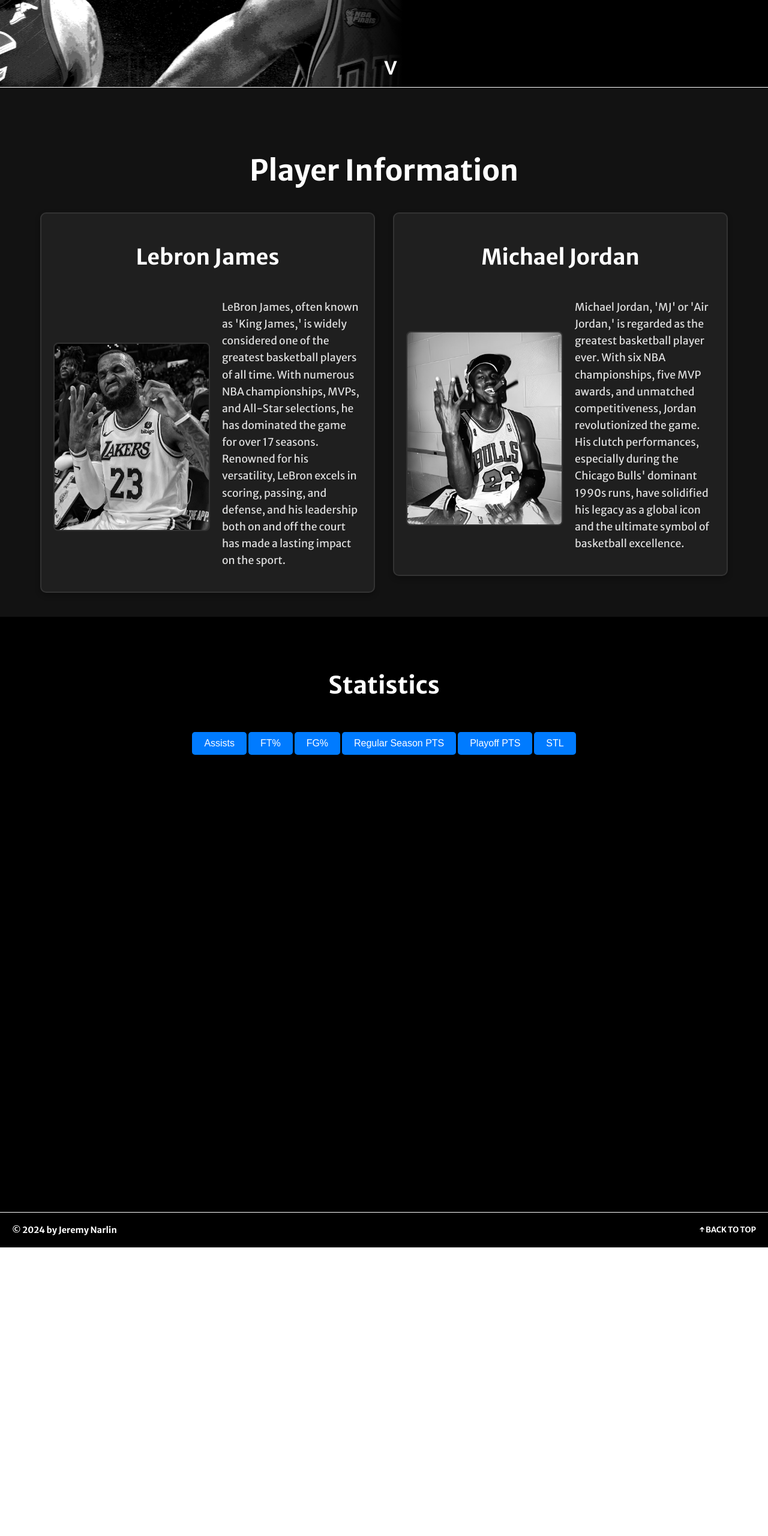
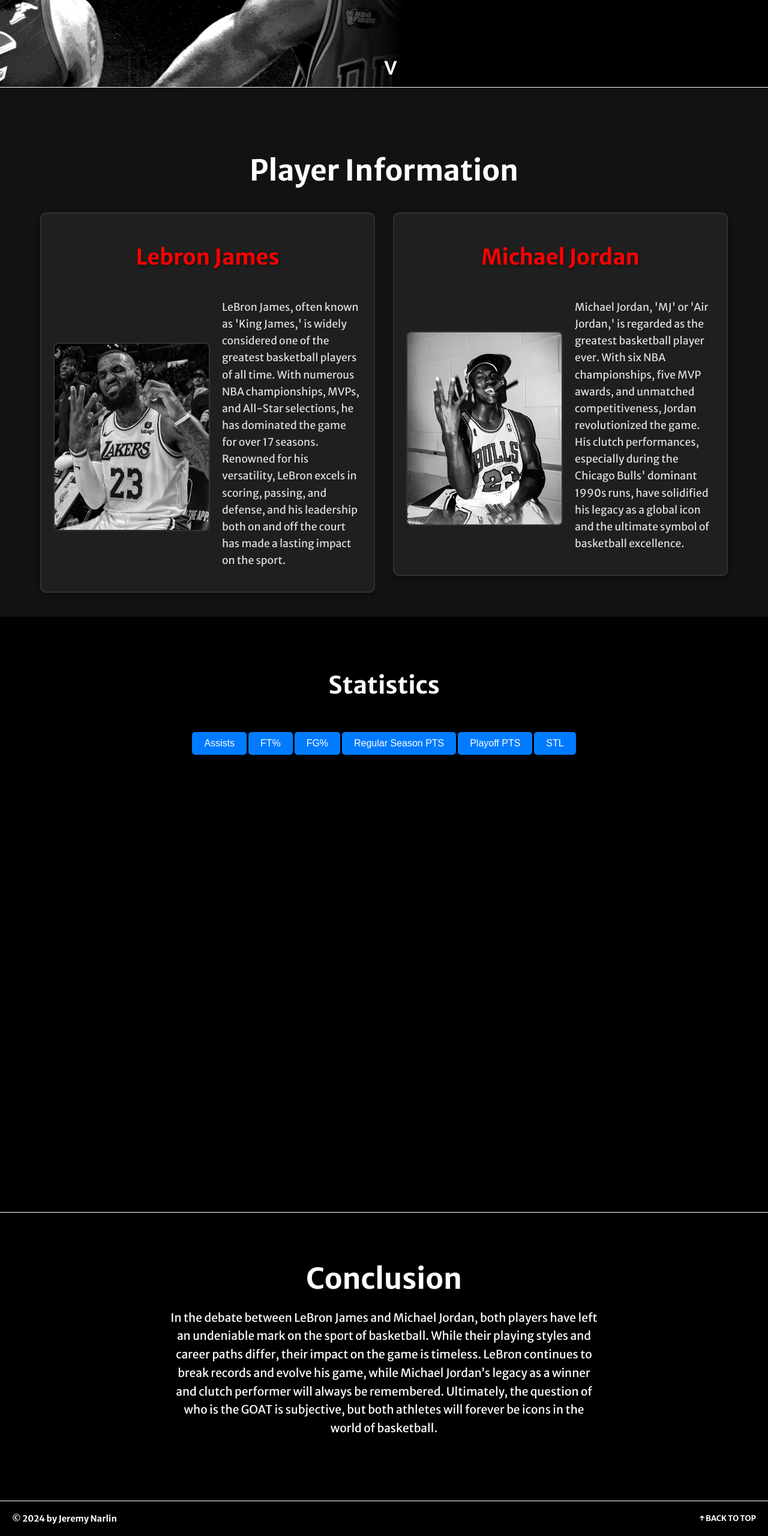
Before and after one commit to jnarlin/jnarlin.github.io, a plain HTML site: page final.html in a window 1280 px wide. Shown: the part 655-3215 px from the top of the page at 60% size. Before the commit the page ends 2734 px from the top, so only its background shows below. Drawn offline with nearby package versions, Linux system fonts and the light colour scheme; a script that the page names is missing.

Commit message:
conclusion

```diff
--- a/final.css
+++ b/final.css
@@ -113,13 +113,12 @@
 }
 
 /* Player Information */
-/* General styling for the info section */
 #info {
     padding: 20px;
-    background-color: #121212; /* Dark background for the section */
-    color: white; /* White text color for better contrast */
+    background-color: #121212;
+    color: white;
     text-align: center;
-    width: 100%; /* Ensure the section takes up the full width of the screen */
+    width: 100%;
     box-sizing: border-box;
 }
 
@@ -128,13 +127,12 @@
     padding-top: 6vh;
 }
 
-/* Players container setup with side-by-side layout */
 .players {
     display: flex;
-    justify-content: center; /* Center the player sections horizontally */
-    align-items: flex-start; /* Align the player sections at the top */
-    gap: 30px; /* Space between the sections */
-    flex-wrap: wrap; /* Allows wrapping to next row on smaller screens */
+    justify-content: center;
+    align-items: flex-start;
+    gap: 30px;
+    flex-wrap: wrap;
     max-width: 100%;
     margin: 0 auto;
     padding: 0;
@@ -142,35 +140,33 @@
 
 .players h1 {
     font-size: 2.5em;
-    color: #f1f1f1; /* Light gray color for the main title */
+    color: white;
     margin-bottom: 20px;
-    text-shadow: 2px 2px 4px rgba(0, 0, 0, 0.3); /* Slight shadow for readability */
+    text-shadow: 2px 2px 4px rgba(0, 0, 0, 0.3);
 }
 
-/* Style for each player section (lebron/mj) */
 .players .lebron, .players .mj {
     display: flex;
     flex-direction: column;
     align-items: center;
-    width: 45%; /* Keep sections side by side */
+    width: 45%;
     background-color: #1f1f1f;
     padding: 20px;
     border-radius: 10px;
-    box-shadow: 0 4px 8px rgba(0, 0, 0, 0.3); /* Soft shadow for a minimalist card effect */
+    box-shadow: 0 4px 8px rgba(0, 0, 0, 0.3);
     text-align: left;
-    margin-bottom: 20px; /* Space between player sections */
-    overflow: hidden;
-    border: 2px solid #333; /* Uniform border for each player section */
-    box-sizing: border-box; /* Ensure padding doesn't affect overall width/height */
+    margin-bottom: 20px;
+    border: 2px solid #333;
+    box-sizing: border-box;
 }
 
-/* Player header and content sections */
 .players .lebron .player-header, .players .mj .player-header {
     text-align: center;
     font-size: 1.5em;
+    color: red;
+    text-shadow: 2px 2px 4px rgba(0, 0, 0, 0.3);
 }
 
-/* Ensure the paragraph and image are side by side with equal border around them */
 .players .lebron .player-content, .players .mj .player-content {
     display: flex;
     justify-content: flex-start;
@@ -181,14 +177,12 @@
 
 .players img {
     width: 50%;
-    max-width: 320px; /* Image size is consistent */
-    height: auto;
+    max-width: 320px;
     border-radius: 8px;
     margin-top: 10px;
-    border: 2px solid #333; /* Keep border the same for the images */
+    border: 2px solid #333;
 }
 
-/* Ensure the player's description is consistent in width */
 .players p {
     font-size: 1.1em;
     line-height: 1.6;
@@ -196,7 +190,6 @@
     text-shadow: 1px 1px 2px rgba(0, 0, 0, 0.2);
     max-width: 60%;
 }
-
 
 /* Visualizations */
 
@@ -251,7 +244,30 @@
     outline: none;  /* Remove focus outline */
 }
 
+/* CONCLUSION */
+#conclusion {
+    padding: 40px;
+    background-color: black;
+    color: white;
+    border-top: 1px solid white;
+    height: 50vh;
+}
 
+#conclusion h2 {
+    font-size: 3em;
+    color: white;
+    margin-bottom: 20px;
+    text-align: center;
+}
+
+#conclusion p {
+    font-size: 1.2em;
+    line-height: 1.6;
+    color: white;
+    text-align: center;
+    width: 60%;
+    margin: 0 auto;
+}
 
 /* FOOTER */
 
--- a/final.html
+++ b/final.html
@@ -108,10 +108,10 @@
                 </div>
             </section>
 
-            <div class = "conclusion">
-
-            </div>
-
+            <section id = "conclusion">
+                <h2>Conclusion</h2>
+                <p>In the debate between LeBron James and Michael Jordan, both players have left an undeniable mark on the sport of basketball. While their playing styles and career paths differ, their impact on the game is timeless. LeBron continues to break records and evolve his game, while Michael Jordan’s legacy as a winner and clutch performer will always be remembered. Ultimately, the question of who is the GOAT is subjective, but both athletes will forever be icons in the world of basketball.</p>
+            </section>
         </div>
 
         <footer class="footer">
```
